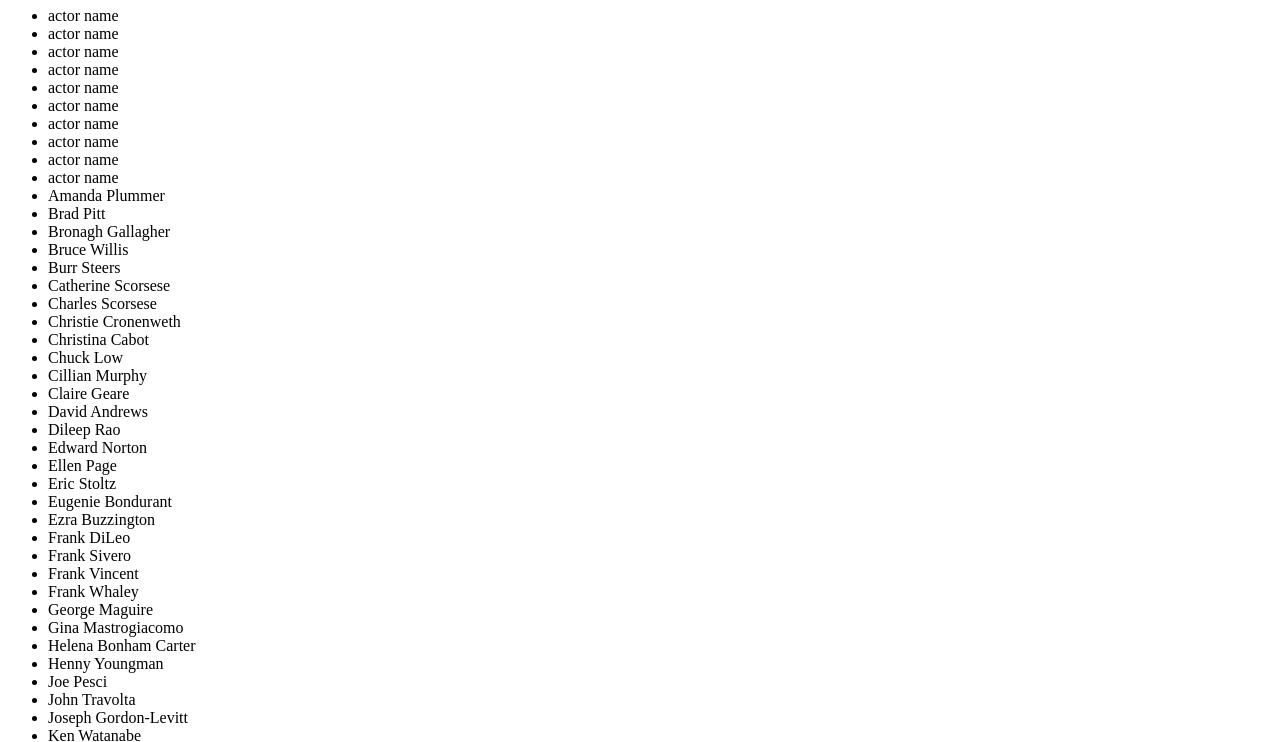
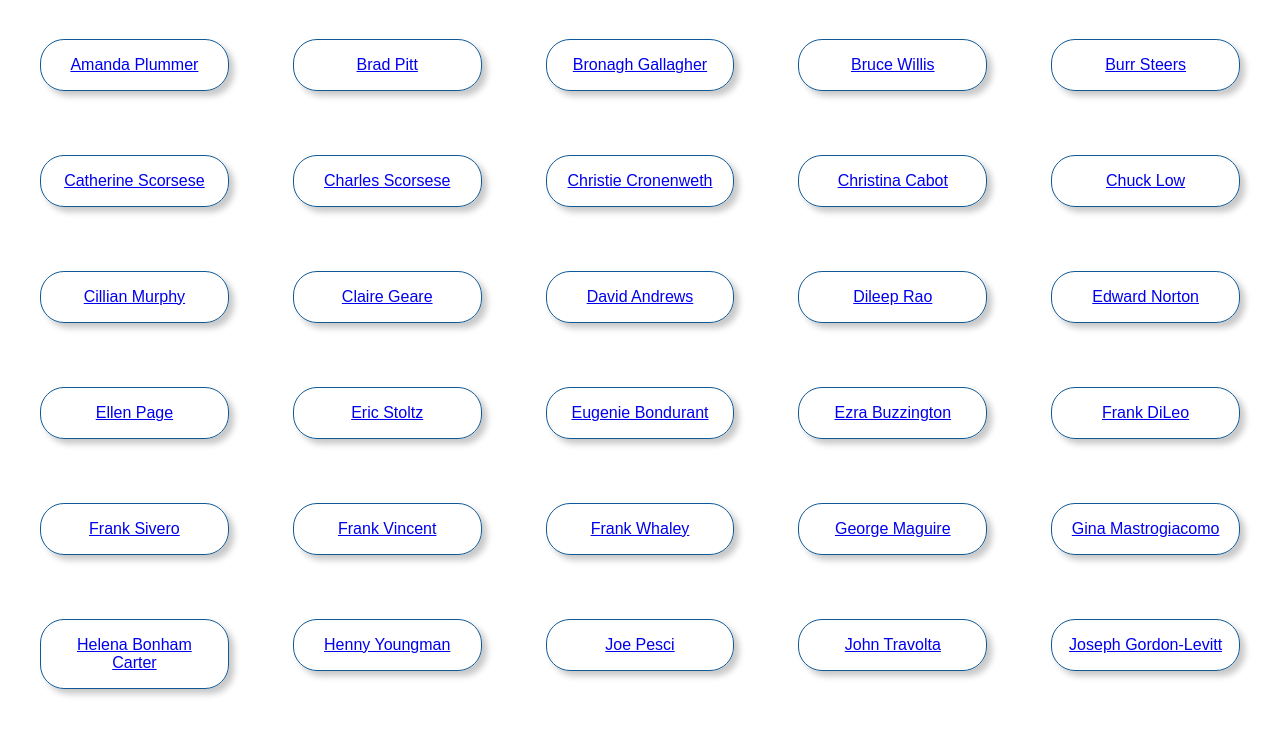
Before and after one commit to stringist/actorlist, a plain HTML site: page index.html in a window 1280 px wide. Shown: the part 73-815 px from the top of the page. Drawn offline with Linux system fonts and the light colour scheme.

Commit message:
I surrender

```diff
--- a/index.html
+++ b/index.html
@@ -13,21 +13,12 @@
 <body>
     <h1>Actorbase - The comprehensive list</h1>
     <ul>
-        <li>actor name</li>
-        <li>actor name</li>
-        <li>actor name</li>
-        <li>actor name</li>
-        <li>actor name</li>
-        <li>actor name</li>
-        <li>actor name</li>
-        <li>actor name</li>
-        <li>actor name</li>
-        <li>actor name</li>
-
         <template id="actor_name">
-        <li id="name"></li>
+        <a><li id="name"></li></a>
       </template>
     </ul>
 </body>
 
 </html>
+
+<!-- <a href="popUp.html?fullname=" target="_blank"></a> -->
--- a/script_test.js
+++ b/script_test.js
@@ -1,8 +1,8 @@
 const urlParams = new URLSearchParams(window.location.search);
-// const actor = urlParams.get("fullname");
+const fullname = urlParams.get("fullname");
 
-const url = ('./actors.json')
-    // console.log(url);
+const url = ('./actors.json');
+console.log(url);
 
 fetch(url)
     .then((response) => {
@@ -34,14 +34,15 @@ function showInfo(actor) {
     const copy = template.cloneNode(true);
 
     copy.querySelector("#name").textContent = actor.fullname;
+    copy.querySelector("a").href = `popUp.html?fullname=${actor.fullname}`;
     const elemParent = document.querySelector("ul");
     elemParent.appendChild(copy);
+}
 
-}
 // const params = `scrollbars=no,resizable=no,status=no,location=no,toolbar=no,menubar=no,
 // width=600,height=300,left=100,top=100`;
 
-// const button =
-//     button.onclick = () => {
-//         window.open('https://javascript.info', 'Actor Info', params);
-//     };
+// const popLink = copy.querySelector('#name');
+// popLink.onclick = () => {
+//     window.open('https://javascript.info', 'Actor Info', params);
+// };
--- a/style.css
+++ b/style.css
@@ -0,0 +1,20 @@
+    * {
+        box-sizing: border-box;
+        font-family: Arial, Helvetica, sans-serif;
+    }
+
+    ul {
+        list-style: none;
+        display: grid;
+        grid-template-columns: repeat(auto-fill, minmax(250px, 1fr));
+        padding-left: 0;
+    }
+
+    li {
+        padding: 1rem;
+        border: solid 1px rgb(15, 89, 150);
+        border-radius: 1.5rem;
+        box-shadow: 5px 5px 6px rgba(0, 0, 0, 0.221);
+        text-align: center;
+        margin: 2rem 2rem;
+    }
```
Also changed, not shown: popUp.html (+19 -0 lines), popUp.js (+4 -8 lines).
